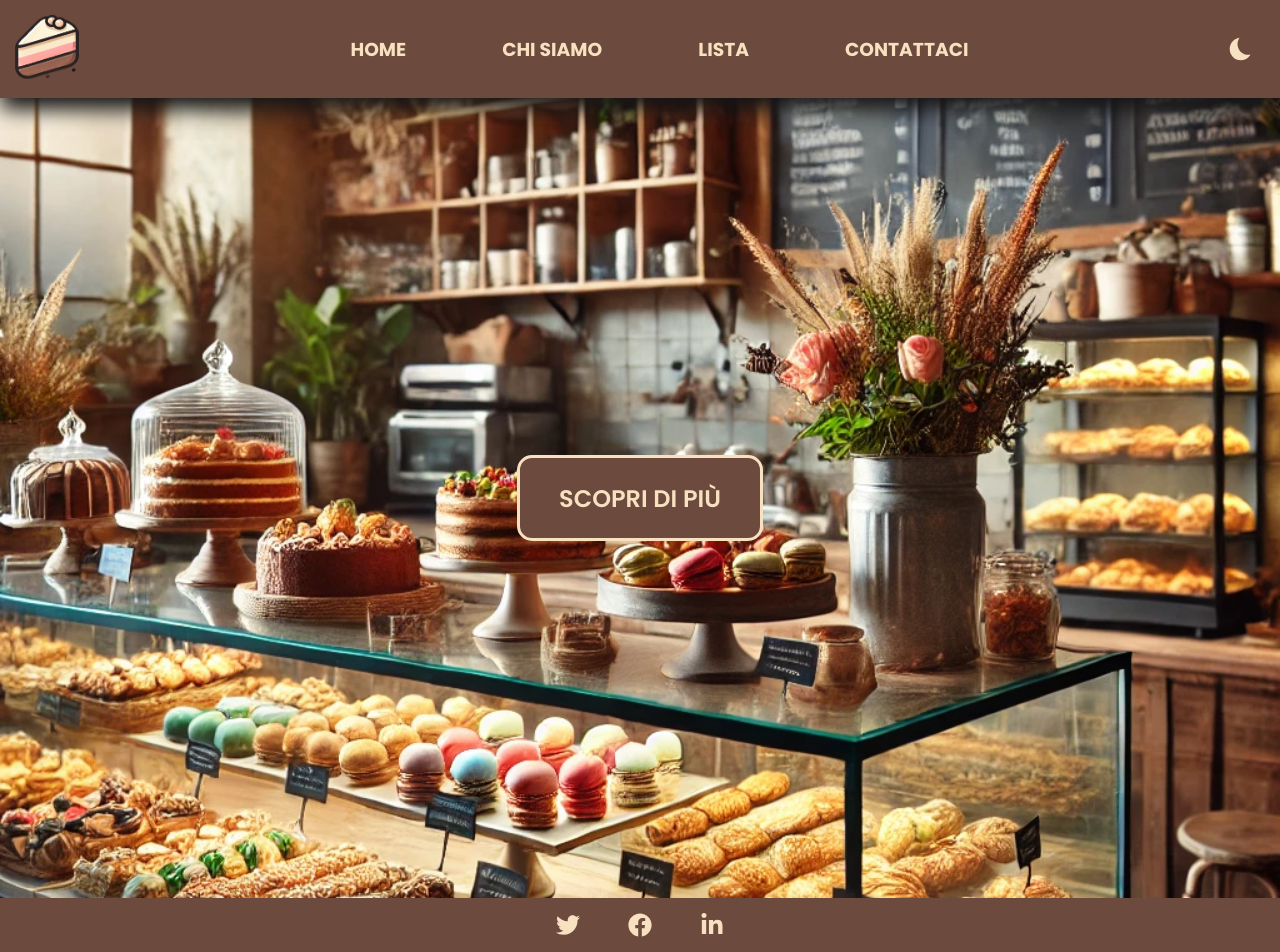
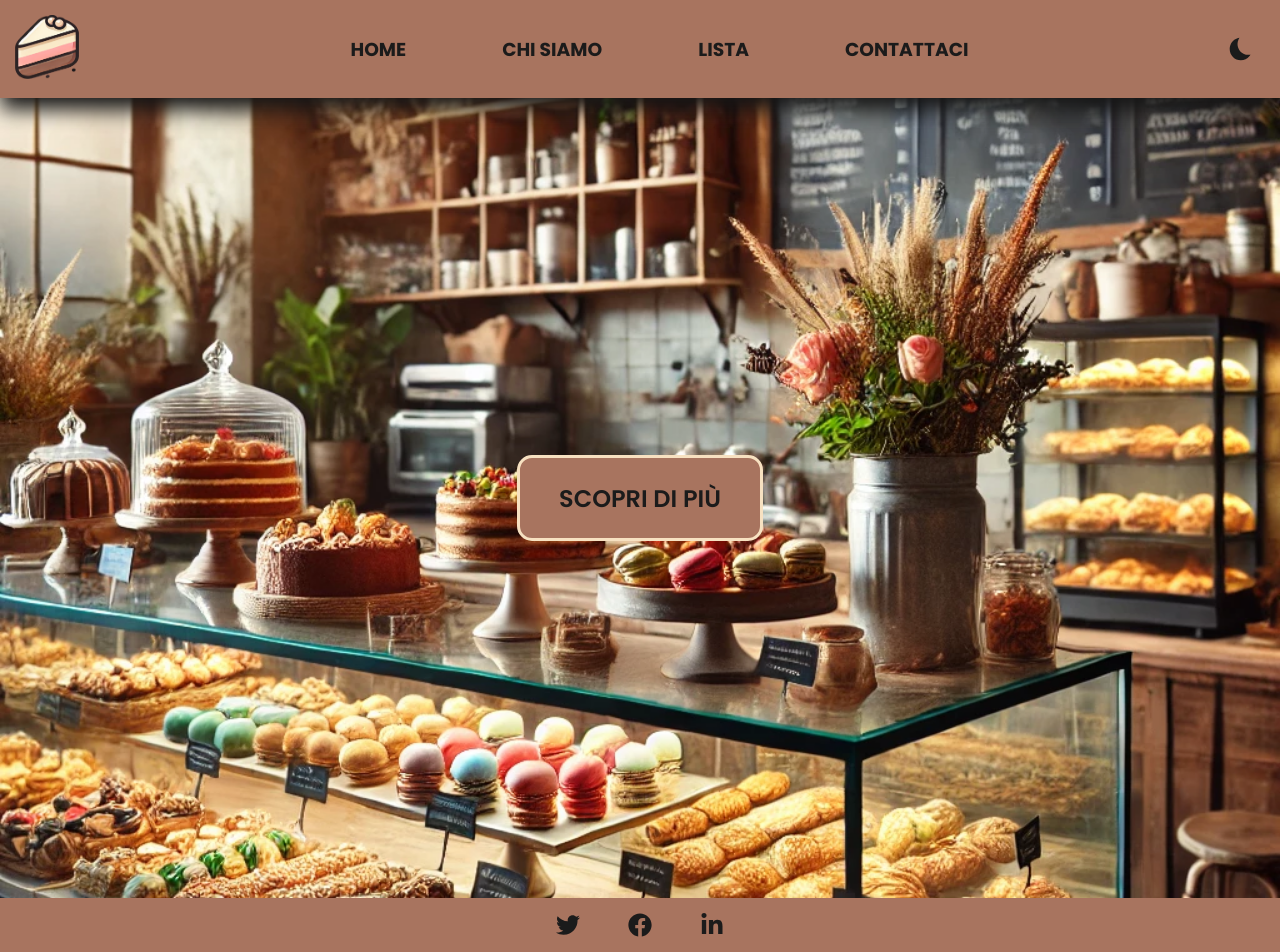
Before and after one commit to Gancone/pasticceria-di-React, a React (Create React App) app: page / in a window 1280 px wide. Shown: the top 952 px of the page. Built offline with nearby package versions, Linux system fonts and the light colour scheme.

Commit message:
modificato colori light e dark mode

```diff
--- a/src/index.css
+++ b/src/index.css
@@ -21,27 +21,28 @@
 .light-mode {
     --crema: #F7E1C1;
     --rosa: #F8B195;
-    --marrone: #6C4A3D;
+    --marrone: #a8745f;
     --shadow: 0 5px 15px rgba(0, 0, 0, 0.521);
     transition: var(--main-transition);
     --crema-sporco: #FAF9F6;
     --secondary-shadow: 0px 12px 20px rgb(22, 22, 22);
     --gradient: linear-gradient(132deg, rgba(247, 225, 193, 1) 0%, rgba(108, 74, 61, 1) 50%, rgba(247, 225, 193, 1)90%);
-    --reserved-name: #f7ac4b;
-
+    --reserved-name: #ff9b19;
+    --color-text: rgb(27, 27, 27);
     --hover-primary: rgba(255, 153, 102, 0.2);
 }
 
 .dark-mode {
     --marrone: #2E1F1B;
-    --crema: #D7C9AA;
+    --crema: #9b8451;
     --rosa: #A85C5C;
     --shadow: 4px 5px 15px rgba(190, 190, 190, 0.877);
     transition: var(--main-transition);
-    --crema-sporco: rgb(39, 39, 39, 0.5);
+    --crema-sporco: rgba(51, 51, 51, 0.9);
     --secondary-shadow: 0px 12px 20px rgb(77, 77, 77);
     --gradient: linear-gradient(130deg, rgba(168, 92, 92, 1) 0%, rgba(46, 31, 27, 1) 50%, rgba(168, 92, 92, 1) 100%);
     --reserved-name: #e09737;
+    --color-text: rgb(255, 255, 255);
     --hover-primary: rgba(255, 102, 51, 0.2);
 }
 
@@ -64,6 +65,9 @@ label {
     font-family: "Poppins", sans-serif;
 }
 
+.paragraph-about {
+    color: var(--color-text);
+}
 
 /* NAVBAR */
 
@@ -89,7 +93,6 @@ label {
     list-style: none;
     padding: 0 3rem;
     position: relative;
-    /* Necessario per posizionare ::before */
 }
 
 a {
@@ -102,7 +105,7 @@ a {
 }
 
 .nav-links a {
-    color: var(--crema);
+    color: var(--color-text);
     transition: var(--main-transition);
     position: relative;
 }
@@ -161,6 +164,7 @@ a {
     transition: var(--main-transition);
     position: relative;
     overflow: hidden;
+    color: var(--color-text);
 }
 
 .card::before {
@@ -308,9 +312,12 @@ button:hover {
 .btn-mode {
     margin-right: 25px;
     font-size: 30px;
+    color: var(--color-text);
+}
+
+.btn-mode:hover {
     color: var(--crema);
 }
-
 
 /* CONTATTACI */
 
@@ -358,15 +365,15 @@ textarea {
 label {
     font-size: 24px;
     font-weight: 600;
-    color: var(--crema);
-    text-shadow: 3px 3px var(--marrone);
+    color: var(--color-text);
 }
 
 button[type="submit"] {
     width: 12rem;
     font-size: 20px;
+    color: var(--color-text);
+    border: 3px solid var(--marrone);
 }
-
 
 /* FINE CONTATTACI */
 
@@ -395,7 +402,7 @@ header {
     font-size: 24px;
     border: 3px solid var(--crema);
     border-radius: var(--radius);
-    color: var(--crema);
+    color: var(--color-text);
     cursor: pointer;
     font-weight: 600;
     text-transform: uppercase;
@@ -405,7 +412,7 @@ header {
 .btn-home:hover {
     background-color: var(--crema);
     border: 3px solid var(--marrone);
-    color: var(--marrone);
+    color: var(--color-text);
 }
 
 /* FINE HOME */
@@ -434,6 +441,7 @@ header {
 .paragraph-about {
     text-align: center;
     font-size: 24px;
+    color: var(--color-text);
 }
 
 
@@ -472,7 +480,7 @@ header {
 
 .footer-social a {
 
-    color: var(--crema);
+    color: var(--color-text);
     font-size: 24px;
     transition: var(--main-transition);
 }
@@ -481,6 +489,7 @@ header {
     text-transform: uppercase;
     text-align: center;
     margin-top: 0;
+    color: var(--color-text);
 }
 
 .reserved-name {
@@ -498,7 +507,7 @@ header {
     border: 4px solid var(--crema);
     width: 6rem;
     background-color: var(--marrone);
-    color: var(--crema);
+    color: var(--color-text);
     margin-bottom: 0;
     padding: 10px;
     font-family: "Poppins", sans-serif;
@@ -519,7 +528,6 @@ header {
 .btn-error-page:hover {
     border: 4px solid var(--marrone);
     background-color: var(--crema);
-    color: var(--marrone);
 }
 
 @media screen and (max-width: 1100px) {
```
